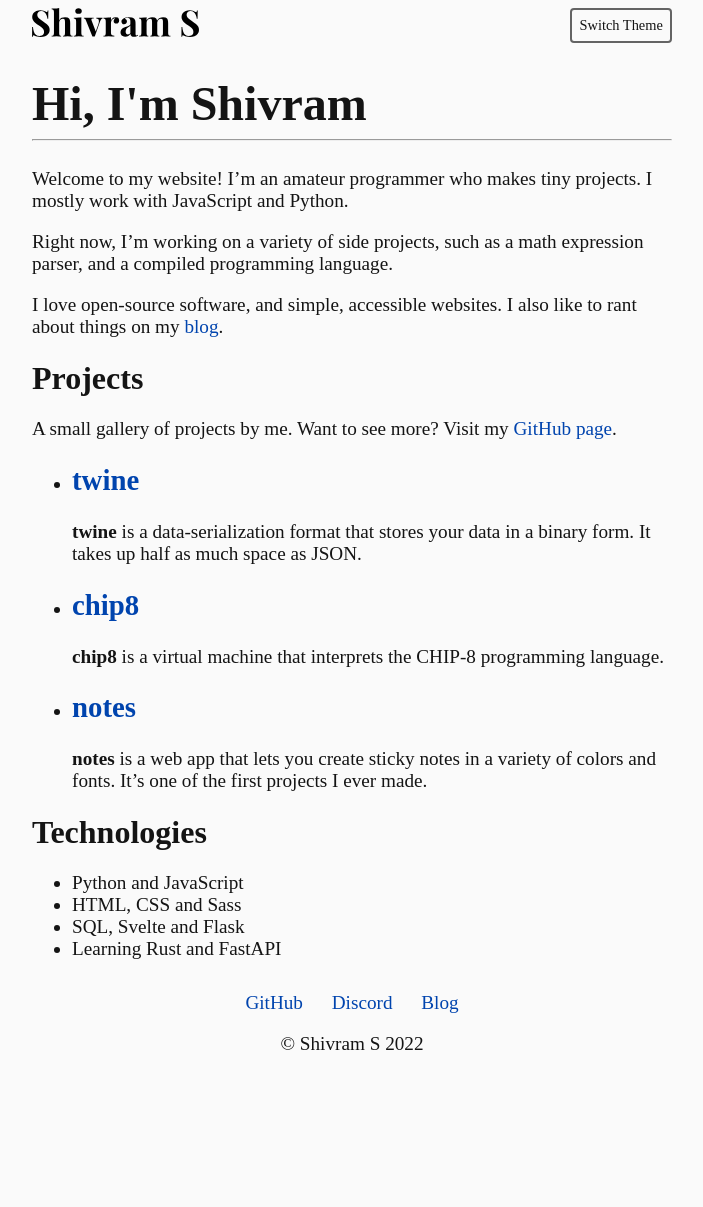
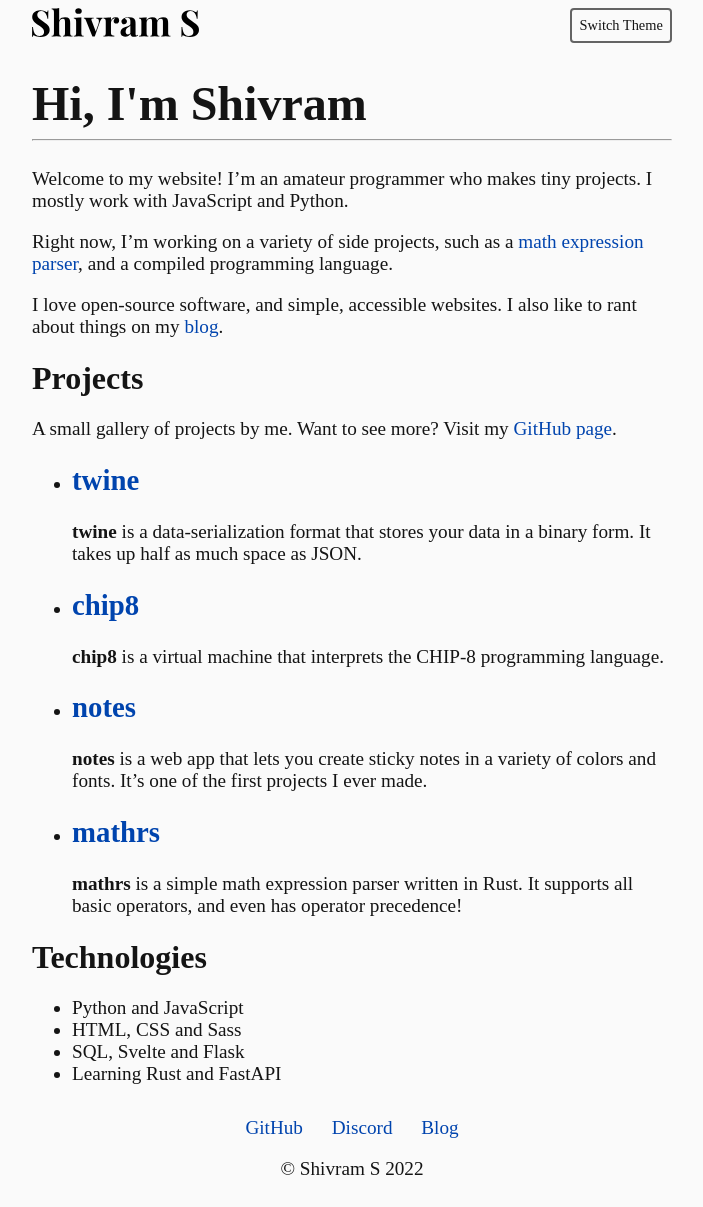
Before and after one commit to shivrm/old-site, a Jekyll site: the page built from index.md, in a window 1280 px wide. Shown: the whole page, without its empty margins (288-991 px from the left). Built offline with Jekyll 4.4.1, drawn with Linux system fonts in a browser that asks for light colours; before the commit the page ends 1083 px from its top, so only the background shows below that.

Commit message:
Add mathrs to list of projects

```diff
--- a/_config.yml
+++ b/_config.yml
@@ -5,7 +5,7 @@ kramdown:
   input: GFM
   syntax_highlighter: rouge
 
-url: https://shivrm.github.io
+url: https://shivram.ml
 permalink: /blog/:title
 page_excerpts: true
 excerpt_seperator: <!--more-->
--- a/index.md
+++ b/index.md
@@ -5,7 +5,7 @@ title: Hi, I'm Shivram
 
 Welcome to my website! I'm an amateur programmer who makes tiny projects. I mostly work with JavaScript and Python.
 
-Right now, I'm working on a variety of side projects, such as a math expression parser, and a compiled programming language.
+Right now, I'm working on a variety of side projects, such as a [math expression parser](https://github.com/shivrm/mathrs), and a compiled programming language.
 <!--more-->
 
 I love open-source software, and simple, accessible websites. I also like to rant about things on my [blog]({{site.url}}/blog).
@@ -15,14 +15,18 @@ I love open-source software, and simple, accessible websites. I also like to ran
 
 A small gallery of projects by me. Want to see more? Visit my [GitHub page](https://github.com/shivrm).
 
-* ## [twine](https://shivrm.github.io/twine)
+* ## [twine]({{site.url}}/twine)
     **twine** is a data-serialization format that stores your data in a binary form. It takes up half as much space as JSON.
 
 * ## [chip8](https://github.com/shivrm/chip8)
     **chip8** is a virtual machine that interprets the CHIP-8 programming language.
 
-* ## [notes](https://shivrm.github.io/notes)
+* ## [notes]({{site.url}}/notes)
     **notes** is a web app that lets you create sticky notes in a variety of colors and fonts. It's one of the first projects I ever made.
+
+* ## [mathrs](https://github.com/shivrm/maths)
+    **mathrs** is a simple math expression parser written in Rust. It supports all basic operators, and even
+    has operator precedence!
 
 # Technologies
 
```
